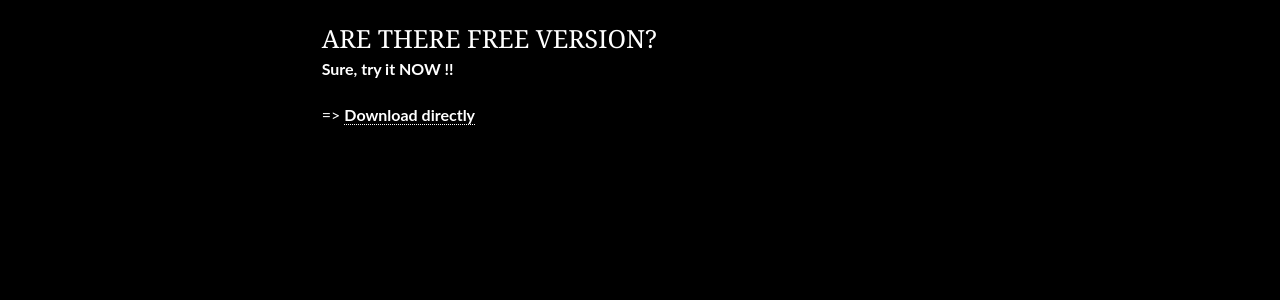
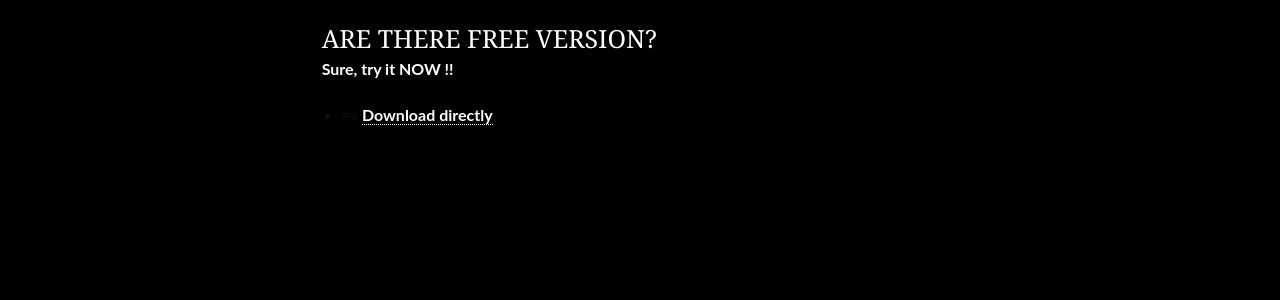
Before and after one commit to amloveyweb/amloveyweb.github.io, a Jekyll site: the page built from pages/AssetsExplorer/AssetExplorer.md, in a window 1280 px wide. Shown: the part 982-1282 px from the top of the page. Built offline with Jekyll 4.4.1, drawn with Linux system fonts in a browser that asks for light colours; comment, search, counter and statistics services are not loaded.

Commit message:
update style

```diff
--- a/pages/AssetsExplorer/AssetExplorer.md
+++ b/pages/AssetsExplorer/AssetExplorer.md
@@ -19,4 +19,4 @@ A+ Assets Explorer is a better assets explorer extension for Unity Editor, it's
 
 __Sure, try it NOW !!__
 
-=> [Download directly](http://www.amlovey.com/assets/packages/A+%20Assets%20Explorer%20Free.unitypackage)
+* =>>  [Download directly](http://www.amlovey.com/assets/packages/A+%20Assets%20Explorer%20Free.unitypackage)
```
